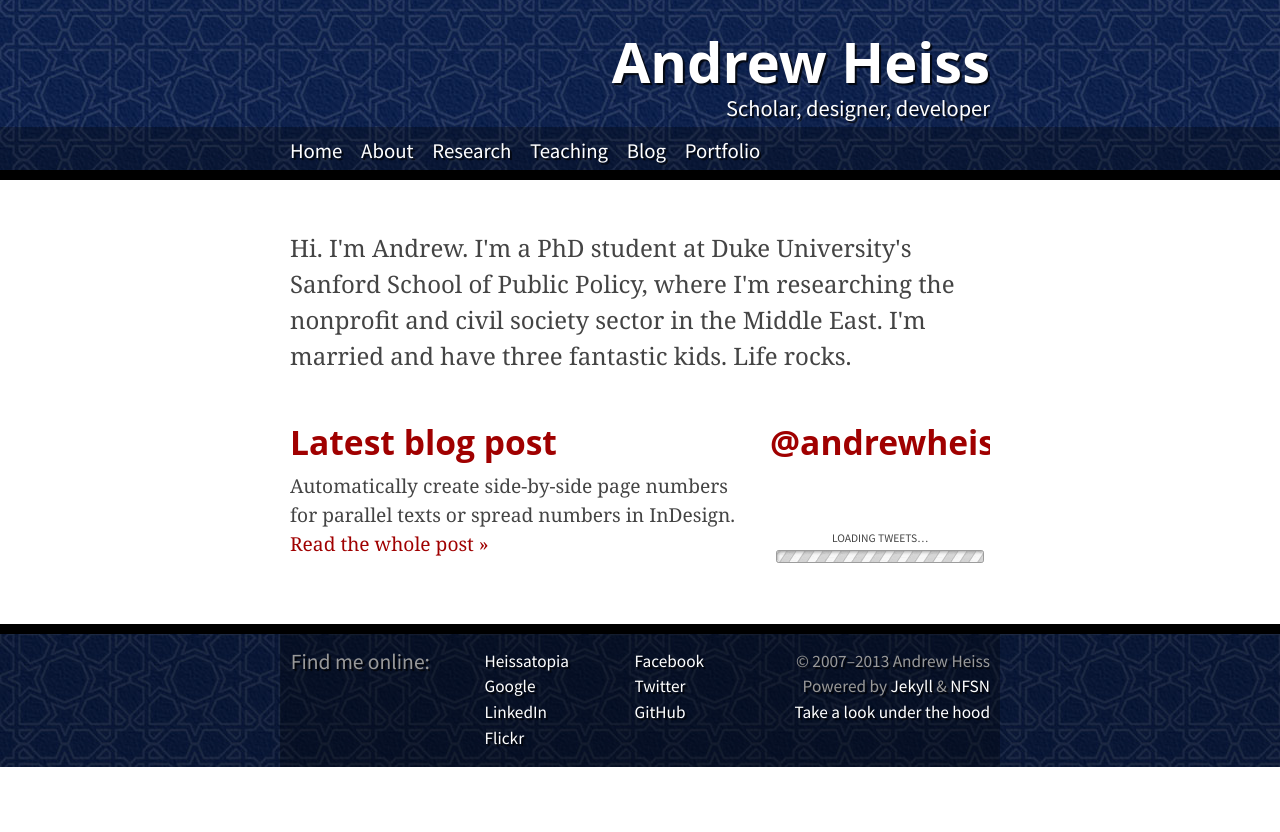
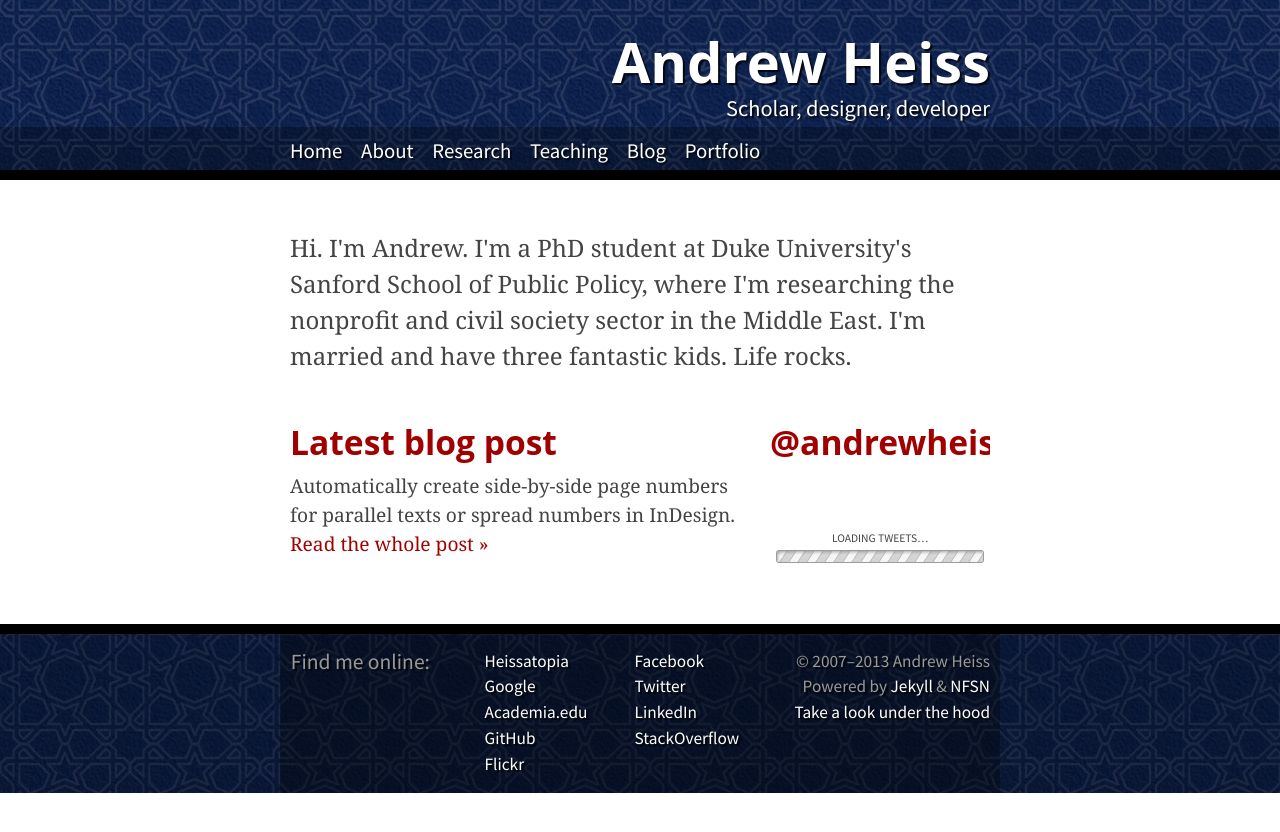
Before and after one commit to andrewheiss/ah-jekyll, a Jekyll site: the page built from index.html, in a window 1280 px wide. Shown: the top 832 px of the page. Built offline with Jekyll 4.4.1, drawn with Linux system fonts in a browser that asks for light colours; Markdown is read by kramdown in place of the engine named in the settings.

Commit message:
Update with more relevant sites

```diff
--- a/_includes/footer.html
+++ b/_includes/footer.html
@@ -10,8 +10,10 @@
 							<li><a href="http://www.facebook.com/andrewheiss" title="Andrew Heiss on Facebook" rel="me">Facebook</a></li>
 							<li><a href="http://profiles.google.com/andrewheiss" rel="me">Google</a></li>
 							<li><a href="http://twitter.com/andrewheiss" title="Andrew Heiss on Twitter" rel="me">Twitter</a></li>
+							<li><a href="http://duke.academia.edu/AndrewHeiss" title="Andrew Heiss on Academia.edu" rel="me">Academia.edu</a></li>
 							<li><a href="http://www.linkedin.com/in/andrewheiss" title="Andrew Heiss on LinkedIn" rel="me">LinkedIn</a></li>
 							<li><a href="http://github.com/andrewheiss" title="Andrew Heiss on GitHub" rel="me">GitHub</a></li>
+							<li><a href="http://stackoverflow.com/users/120898/andrew" title="Andrew Heiss on StackOverflow" rel="me">StackOverflow</a></li>
 							<li><a href="http://www.flickr.com/photos/andrewheiss" title="Andrew Heiss on Flickr" rel="me">Flickr</a></li>
 						</ul>
 					</div>
```
